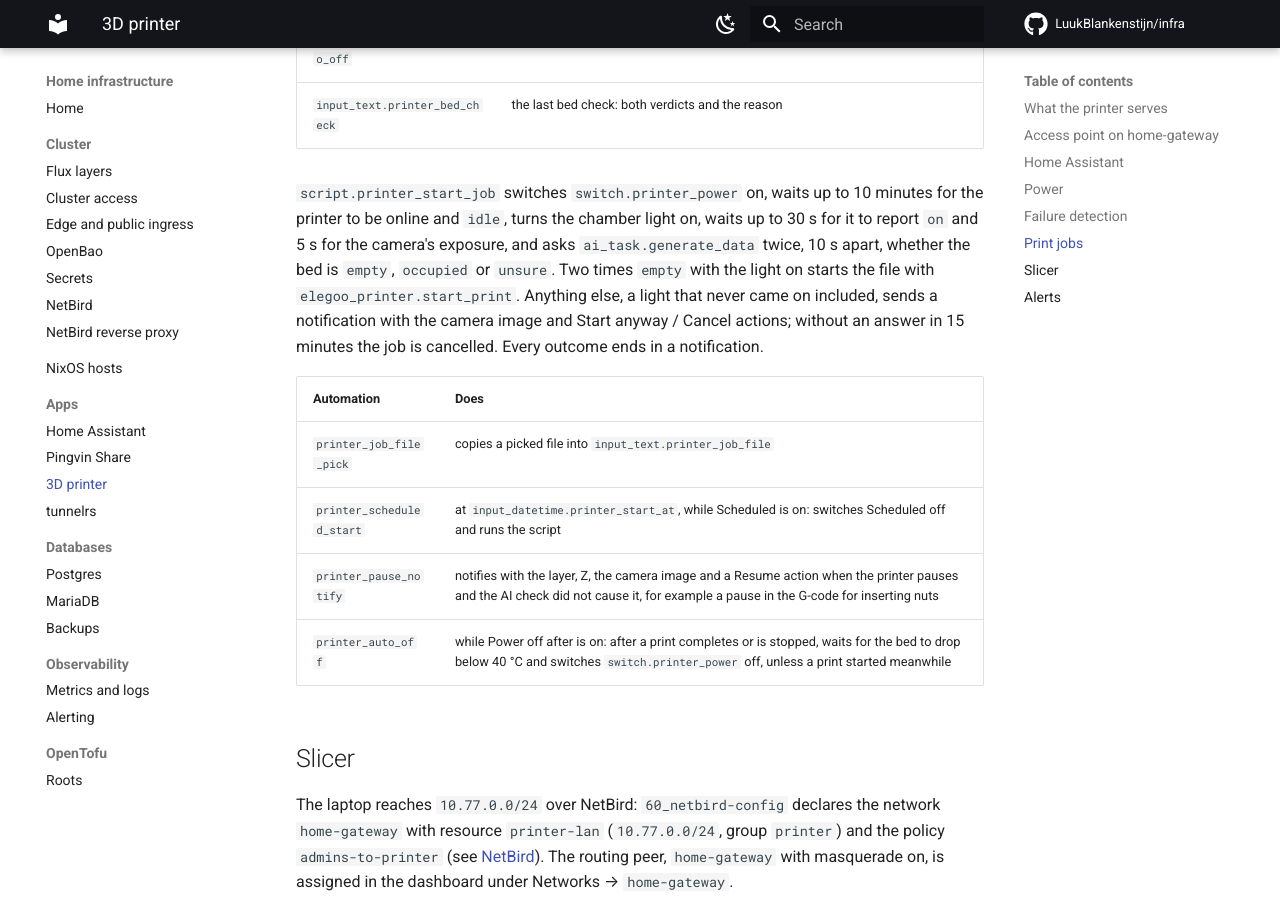
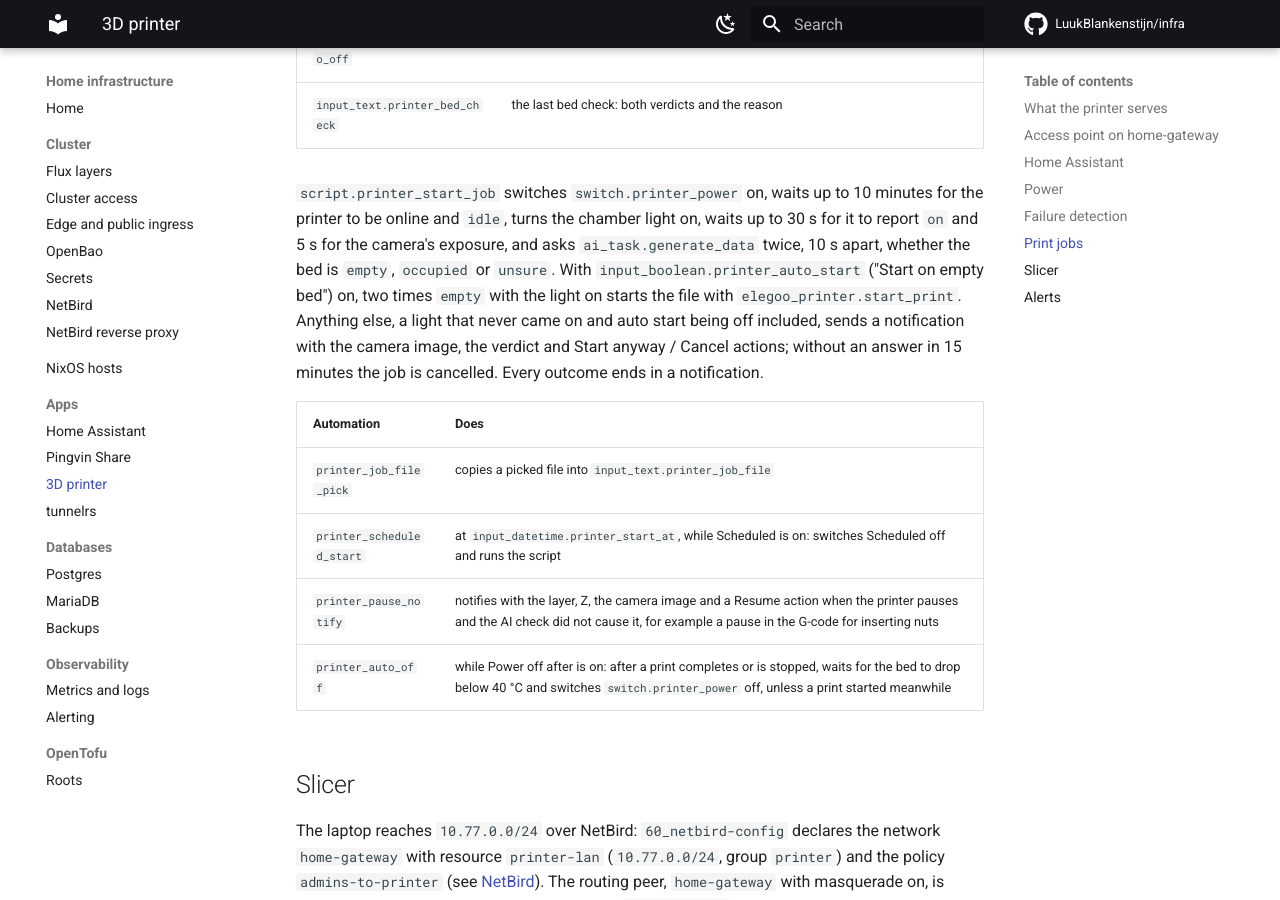
Before and after one commit to LuukBlankenstijn/infra, an MkDocs documentation site: the page built from docs/apps/printer.md, in a window 1280 px wide and 900 px high, scrolled down 4904 px. Built offline with MkDocs 1.6.1 and Material for MkDocs 9.7.7, drawn with Linux system fonts in a browser that asks for light colours; comment, search, counter and statistics services are not loaded.

Commit message:
docs(printer): auto start on an empty bed is a toggle, off by default
- until the small-part test passes, every job asks Start anyway / Cancel

```diff
--- a/docs/apps/printer.md
+++ b/docs/apps/printer.md
@@ -171,11 +171,12 @@ upload), then press Start now or set Start at and switch Scheduled on.
 minutes for the printer to be online and `idle`, turns the chamber light on,
 waits up to 30 s for it to report `on` and 5 s for the camera's exposure, and
 asks `ai_task.generate_data` twice, 10 s apart, whether the bed is `empty`,
-`occupied` or `unsure`. Two times `empty` with the light on starts the file with
-`elegoo_printer.start_print`. Anything else, a light that never came on included,
-sends a notification with the camera image and Start anyway / Cancel actions;
-without an answer in 15 minutes the job is cancelled. Every outcome ends in a
-notification.
+`occupied` or `unsure`. With `input_boolean.printer_auto_start` ("Start on
+empty bed") on, two times `empty` with the light on starts the file with
+`elegoo_printer.start_print`. Anything else, a light that never came on and
+auto start being off included, sends a notification with the camera image, the
+verdict and Start anyway / Cancel actions; without an answer in 15 minutes the
+job is cancelled. Every outcome ends in a notification.
 
 | Automation | Does |
 | --- | --- |
```
